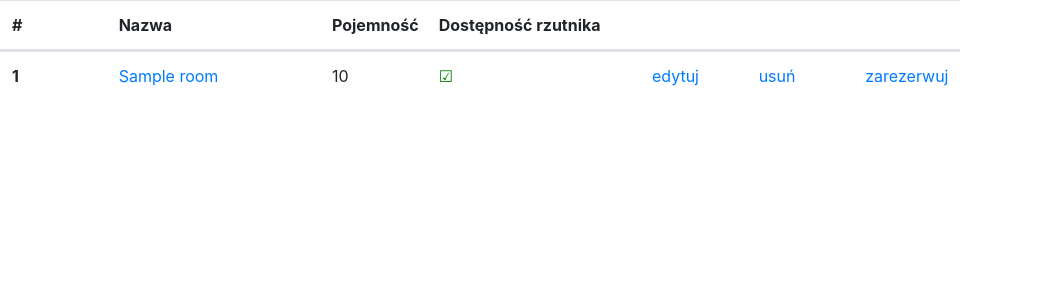
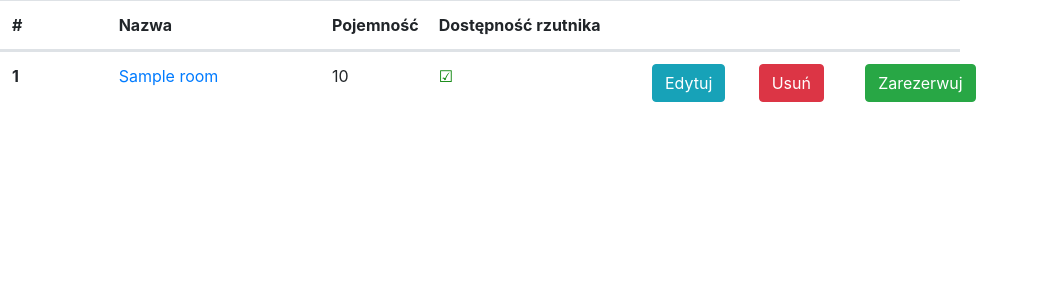
Before and after one commit to Sowa09/Room_Reservation_Django, a Django app: page /room/list/ in a window 1280 px wide. Shown: the part 56-356 px from the top of the page, without its empty margins (0-1039 px from the left). Run offline with Django 4.2, Linux system fonts and the light colour scheme; tables that the repository leaves empty hold one stand-in row (values such as "Sample post"); some libraries are stand-ins or nearby versions.

Commit message:
added bootsrap buttons to template

```diff
--- a/templates/room_list.html
+++ b/templates/room_list.html
@@ -13,7 +13,7 @@
         <tbody>
         {% for r in rooms %}
             <tr class="d-flex">
-                <th scope="row" class="col-1">{{  forloop.counter }}</th>
+                <th scope="row" class="col-1">{{ forloop.counter }}</th>
                 <td class="col-2">
                     <a href="/room/{{ r.id }}/">{{ r.name }}</a>
                 </td>
@@ -24,13 +24,13 @@
                     <td class="col-2" style="color:red;">&#9746;</td>
                 {% endif %}
                 <td class="col-1">
-                    <a href="/room/modify/{{ r.id }}/">edytuj</a>
+                    <a href="/room/modify/{{ r.id }}/" class="btn btn-info" role="button">Edytuj</a>
                 </td>
                 <td class="col-1">
-                    <a href="/room/delete/{{ r.id }}/">usuń</a>
+                    <a href="/room/delete/{{ r.id }}/" class="btn btn-danger" role="button">Usuń</a>
                 </td>
                 <td class="col-1">
-                    <a href="/room/reserve/{{ r.id }}/">zarezerwuj</a>
+                    <a href="/room/reserve/{{ r.id }}/" class="btn btn-success" role="button">Zarezerwuj</a>
                 </td>
             </tr>
         {% empty %}
```
